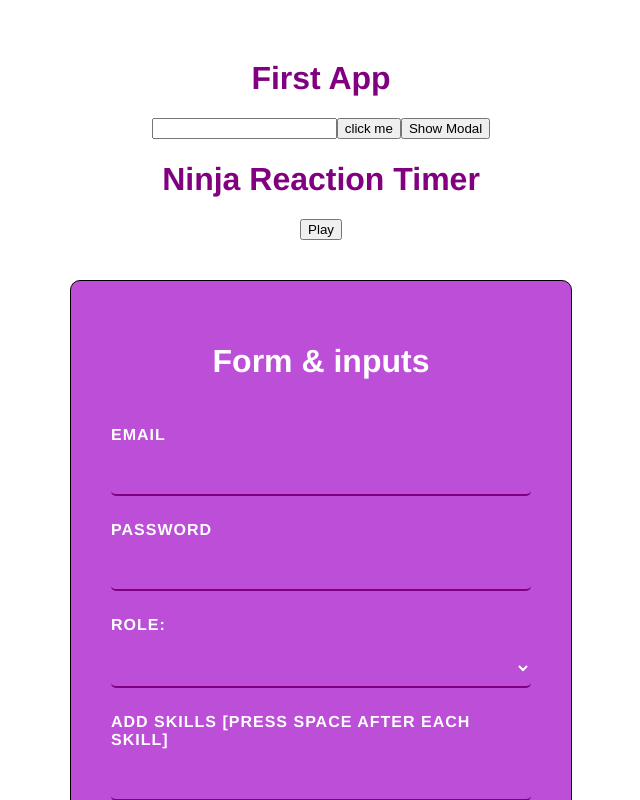
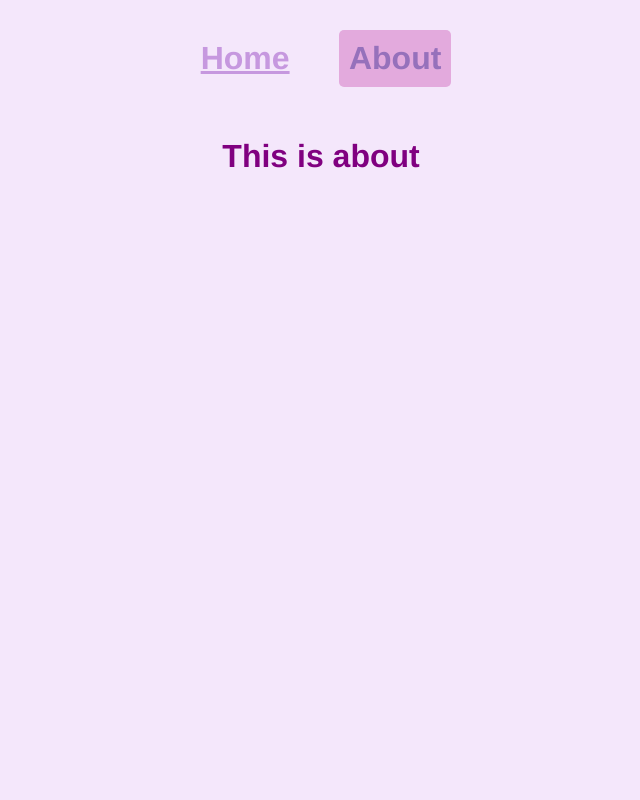
Before and after one commit to Murasakinosora/LearningVue, a Vue app in the folder CLI_tutorial/modal-project/: page /about in a window 1280 px wide. Shown: the top 800 px of the page, without its empty margins (319-959 px from the left). Built offline with nearby package versions, Linux system fonts and the light colour scheme.

Commit message:
Updated the structure to add the routes part of the tutorial
Move the contents of app.vue to home/vue and updated the directory of imports

explored a bit of css behaviors on nav

stopped at the end of folder structure part of the video

```diff
--- a/CLI_tutorial/modal-project/package.json
+++ b/CLI_tutorial/modal-project/package.json
@@ -8,7 +8,8 @@
   },
   "dependencies": {
     "core-js": "^3.8.3",
-    "vue": "^3.2.13"
+    "vue": "^3.2.13",
+    "vue-router": "^4.4.5"
   },
   "devDependencies": {
     "@vue/cli-plugin-babel": "~5.0.0",
--- a/CLI_tutorial/modal-project/src/App.vue
+++ b/CLI_tutorial/modal-project/src/App.vue
@@ -1,61 +1,14 @@
 <template>
   <!--vue components might have different templates which made us render a template inside app.vue or each component-->
   <div>
-    <h1>{{ title }}</h1>
-    <input type="text" ref="name" />
-    <button @click="handleClick">click me</button>
-    <!--to teleport replace div with teleport-->
-    <teleport to=".modals" v-if="showModal">
-      <Modal :header="header" :text="text" :theme="theme" @close="modalClick">
-        <!--changed modal format to use slots-->
-        <h1>Giveaway</h1>
-        <p>using slots</p>
-        <!--creating a named slot-->
-        <template v-slot:links>
-          <a href="#">sign up now</a>
-          <a href="#">more info</a>
-          <p></p>
-          <button v-if="showbutton" @click="modalClickTwo">
-            Show Modal Two
-          </button>
-        </template>
-      </Modal>
-      <!--receiving the emitted event listener on @close-->
-    </teleport>
-    <!-------------------------------------------------------------------------->
-    <teleport to=".modals" v-if="showModalTwo">
-      <Modal header="Modal Two" text="display" theme="second">
-        <!--changed modal format to use slots-->
-        <h1>Modal Two</h1>
-        <p>using slots</p>
-        <!--creating a named slot-->
-        <template v-slot:links>
-          <a href="#">sign up now</a>
-          <a href="#">more info</a>
-          <p></p>
-          <button v-if="showModalTwo" @click="modalClickTwo">
-            Show Modal One
-          </button>
-        </template>
-      </Modal>
-    </teleport>
-
-    <button @click="modalClick">Show Modal</button>
-    <!---header is a prop-->
-    <!---you can attribute bind a prop to cycle through passed value, attribute binding also allow to pass value from the return function below-->
-    <!--to call a component imported on the script tag do <Name />-->
-
-    <!--- Reaction Timer Part--------------------------------------->
-    <div>
-      <h1>Ninja Reaction Timer</h1>
-      <!--attribute binded disabled, disables the button when isPlaying is true-->
-      <button @click="start" :disabled="isPlaying">Play</button>
-      <Block v-if="isPlaying" :delay="delay" @end="catchEnd" />
-      <Results :reaction="score" v-if="showResults" />
+    <div class="nav">
+      <div class="test">
+        <router-link to="/">Home</router-link>
+        <router-link :to="{ name: 'About' }">About</router-link>
+        <!--data binded the name value for ease of editing in the future-->
+      </div>
     </div>
-
-    <!--Form & inputs-->
-    <Forms />
+    <router-view />
   </div>
 </template>
 <!--
@@ -68,53 +21,9 @@ example
 To reference the input field on the event handler use this.$refs.refName
 -->
 <script>
-import Modal from "./components/modal.vue";
-import Block from "./components/Block.vue";
-import Results from "./components/Results.vue";
-import Forms from "./components/Form.vue";
-//export is the same with the app.js which contained data,methods, and computed
 export default {
-  name: "App",
-  components: { Modal, Block, Results, Forms },
   data() {
-    return {
-      title: "First App",
-      header: "Sign up for a giveaway",
-      text: "hello",
-      theme: "sale",
-      showModal: false,
-      showModalTwo: false,
-      showbutton: true,
-      isPlaying: false,
-      delay: null,
-      score: null,
-      showResults: false,
-    };
-  },
-  methods: {
-    handleClick() {
-      this.$refs.name.classList.add("active"); //gets a hold of the element in the dom with the ref named "name" and adds a class to it using classList.add("") method
-      this.$refs.name.focus(); // puts the focus inside the input field, in which they can type directly after clicking the button
-    },
-    modalClick() {
-      this.showModal = !this.showModal;
-    },
-    modalClickTwo() {
-      this.showModal = !this.showModal;
-      this.showModalTwo = !this.showModalTwo;
-      this.showbutton = !this.showbutton;
-    },
-    start() {
-      this.delay = 2000 + Math.random() * 5000;
-      this.isPlaying = !this.isPlaying;
-      this.showResults = false;
-    },
-    catchEnd(reactionTime) {
-      //the passed value along the emit method on the component is automatically set as the parameter of the called function
-      this.score = reactionTime;
-      this.isPlaying = !this.isPlaying;
-      this.showResults = !this.showResults;
-    },
+    return {};
   },
 };
 </script>
@@ -127,9 +36,30 @@ export default {
   -moz-osx-font-smoothing: grayscale;
   text-align: center;
   color: #2c3e50;
-  margin-top: 60px;
+  margin-top: 0;
 }
 h1 {
   color: purple;
 }
+
+.nav {
+  padding: 30px;
+}
+.test {
+  margin: 0 auto;
+  display: flex;
+  justify-content: space-around;
+  width: 10vw;
+}
+.nav a {
+  font-weight: bold;
+  color: purple;
+}
+
+.test a.router-link-exact-active {
+  color: rgb(132, 35, 211);
+}
+body {
+  margin: 0;
+}
 </style>
--- /dev/null
+++ b/CLI_tutorial/modal-project/src/router/index.js
@@ -0,0 +1,23 @@
+import { createRouter, createWebHistory } from "vue-router";
+import Home from "../views/Home.vue"; // Example component
+import About from "../views/About.vue"; // Example component
+
+const routes = [
+  {
+    path: "/",
+    name: "Home",
+    component: Home,
+  },
+  {
+    path: "/about",
+    name: "About",
+    component: About,
+  },
+];
+
+const router = createRouter({
+  history: createWebHistory(process.env.BASE_URL), // Using createWebHistory
+  routes,
+});
+
+export default router;
--- /dev/null
+++ b/CLI_tutorial/modal-project/src/views/About.vue
@@ -0,0 +1,10 @@
+<template>
+  <h1>This is about</h1>
+</template>
+
+  <script>
+export default {};
+</script>
+
+  <style>
+</style>
--- /dev/null
+++ b/CLI_tutorial/modal-project/src/views/Home.vue
@@ -0,0 +1,162 @@
+<template>
+  <!--vue components might have different templates which made us render a template inside app.vue or each component-->
+  <div>
+    <h1>Homepage</h1>
+    <h1>{{ title }}</h1>
+    <input type="text" ref="name" />
+    <button @click="handleClick">click me</button>
+    <!--to teleport replace div with teleport-->
+    <teleport to=".modals" v-if="showModal">
+      <Modal :header="header" :text="text" :theme="theme" @close="modalClick">
+        <!--changed modal format to use slots-->
+        <h1>Giveaway</h1>
+        <p>using slots</p>
+        <!--creating a named slot-->
+        <template v-slot:links>
+          <a href="#">sign up now</a>
+          <a href="#">more info</a>
+          <p></p>
+          <button v-if="showbutton" @click="modalClickTwo">
+            Show Modal Two
+          </button>
+        </template>
+      </Modal>
+      <!--receiving the emitted event listener on @close-->
+    </teleport>
+    <!-------------------------------------------------------------------------->
+    <teleport to=".modals" v-if="showModalTwo">
+      <Modal header="Modal Two" text="display" theme="second">
+        <!--changed modal format to use slots-->
+        <h1>Modal Two</h1>
+        <p>using slots</p>
+        <!--creating a named slot-->
+        <template v-slot:links>
+          <a href="#">sign up now</a>
+          <a href="#">more info</a>
+          <p></p>
+          <button v-if="showModalTwo" @click="modalClickTwo">
+            Show Modal One
+          </button>
+        </template>
+      </Modal>
+    </teleport>
+
+    <button @click="modalClick">Show Modal</button>
+    <!---header is a prop-->
+    <!---you can attribute bind a prop to cycle through passed value, attribute binding also allow to pass value from the return function below-->
+    <!--to call a component imported on the script tag do <Name />-->
+
+    <!--- Reaction Timer Part--------------------------------------->
+    <div>
+      <h1>Ninja Reaction Timer</h1>
+      <!--attribute binded disabled, disables the button when isPlaying is true-->
+      <button @click="start" :disabled="isPlaying">Play</button>
+      <Block v-if="isPlaying" :delay="delay" @end="catchEnd" />
+      <Results :reaction="score" v-if="showResults" />
+    </div>
+
+    <!--Form & inputs-->
+    <Forms />
+  </div>
+</template>
+  <!--
+  Template Refs
+  query selector = template refs
+  example
+  <input type="text" ref="name">
+  <button @click="handleclick">click me</button>
+
+  To reference the input field on the event handler use this.$refs.refName
+  -->
+  <script>
+import Modal from "../components/modal.vue";
+import Block from "../components/Block.vue";
+import Results from "../components/Results.vue";
+import Forms from "../components/Form.vue";
+//export is the same with the app.js which contained data,methods, and computed
+export default {
+  name: "App",
+  components: { Modal, Block, Results, Forms },
+  data() {
+    return {
+      title: "First App",
+      header: "Sign up for a giveaway",
+      text: "hello",
+      theme: "sale",
+      showModal: false,
+      showModalTwo: false,
+      showbutton: true,
+      isPlaying: false,
+      delay: null,
+      score: null,
+      showResults: false,
+    };
+  },
+  methods: {
+    handleClick() {
+      this.$refs.name.classList.add("active"); //gets a hold of the element in the dom with the ref named "name" and adds a class to it using classList.add("") method
+      this.$refs.name.focus(); // puts the focus inside the input field, in which they can type directly after clicking the button
+    },
+    modalClick() {
+      this.showModal = !this.showModal;
+    },
+    modalClickTwo() {
+      this.showModal = !this.showModal;
+      this.showModalTwo = !this.showModalTwo;
+      this.showbutton = !this.showbutton;
+    },
+    start() {
+      this.delay = 2000 + Math.random() * 5000;
+      this.isPlaying = !this.isPlaying;
+      this.showResults = false;
+    },
+    catchEnd(reactionTime) {
+      //the passed value along the emit method on the component is automatically set as the parameter of the called function
+      this.score = reactionTime;
+      this.isPlaying = !this.isPlaying;
+      this.showResults = !this.showResults;
+    },
+  },
+};
+</script>
+
+  <style>
+#app,
+.modals {
+  font-family: Avenir, Helvetica, Arial, sans-serif;
+  -webkit-font-smoothing: antialiased;
+  -moz-osx-font-smoothing: grayscale;
+  text-align: center;
+  color: #2c3e50;
+  margin-top: 0;
+}
+h1 {
+  color: purple;
+}
+
+.nav {
+  padding: 30px;
+}
+.test {
+  font-size: 2rem;
+  margin: 0 auto;
+  width: 300px;
+}
+.nav a {
+  font-weight: bold;
+  color: #c698df;
+  padding: 10px;
+}
+
+.test a.router-link-exact-active {
+  color: #9671bb;
+  background: #e3aadd;
+  padding: 10px;
+  border-radius: 5px;
+  text-decoration: none;
+}
+body {
+  margin: 0;
+  background: #f4e7fb;
+}
+</style>
```
Also changed, not shown: CLI_tutorial/modal-project/src/main.js (+4 -3 lines), 1 other file (tests, documents, lock files or other folders).
